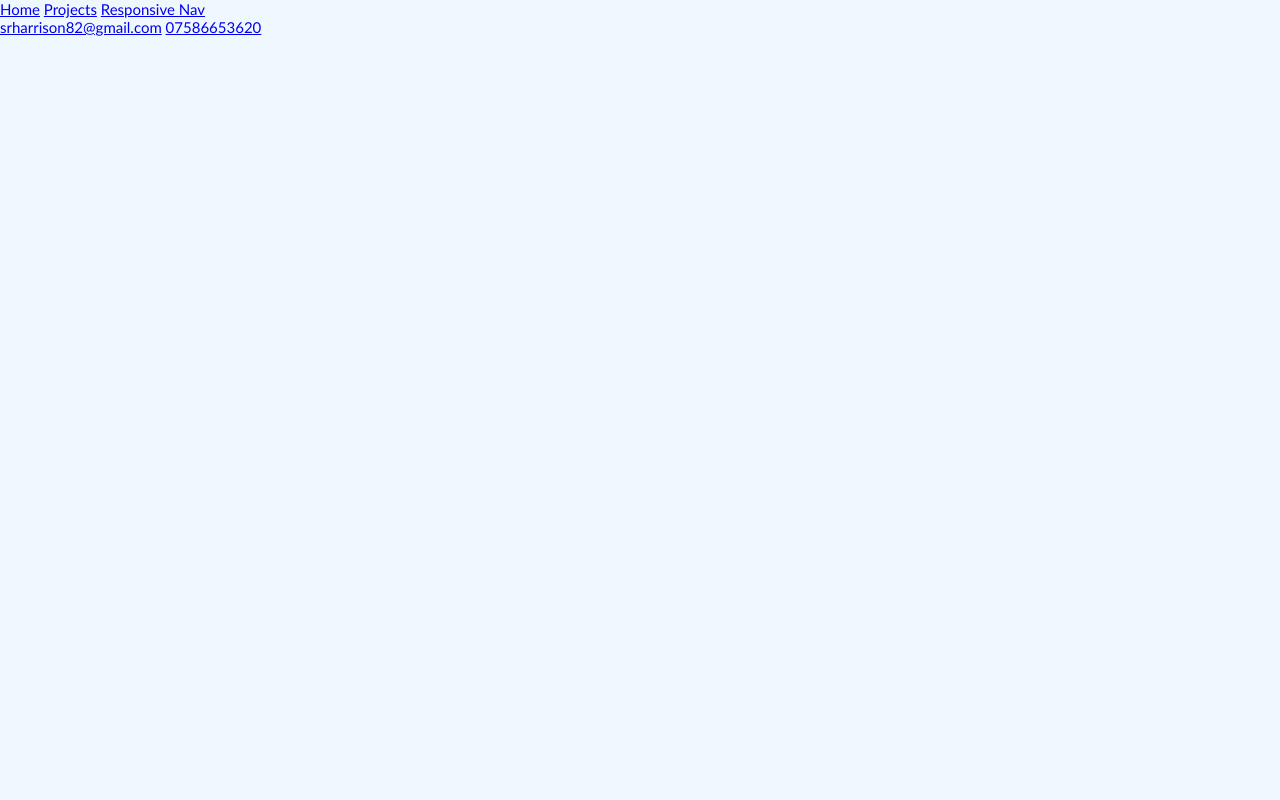
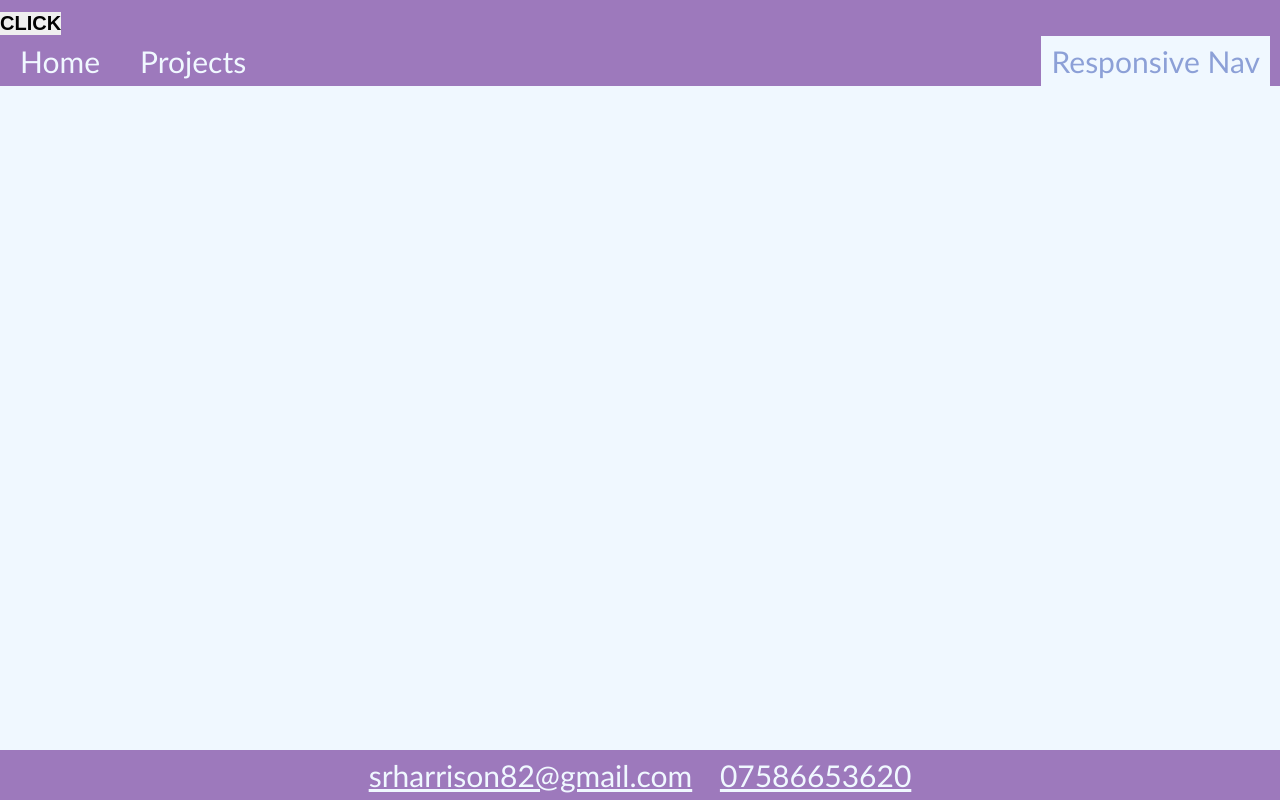
Before and after one commit to srharrison82/responsiveNav, a plain HTML site: page index.html in a window 1280 px wide. Drawn offline with Linux system fonts and the light colour scheme.

Commit message:
Added button

```diff
--- a/app.js
+++ b/app.js
@@ -1 +1,12 @@
 console.log('Hello World');
+
+const navToggle = document.querySelector('.nav-toggle');
+const links = document.querySelector('.links');
+
+navToggle.addEventListener('click', function() {
+    if (links.classList.contains('show-list')) {
+        links.classList.remove('show-list');
+    } else {
+        links.classList.add('show.links');
+    }
+});
--- a/index.css
+++ b/index.css
@@ -17,11 +17,11 @@ body {
     background-color:aliceblue;
 }
 
-/* nav {
+nav {
     position: fixed;
     top: 0;
     width: 100%;
-    background-color:cadetblue;
+    background-color:#9D79BC;
     font-size: 30px;
 }
 
@@ -29,52 +29,32 @@ nav a {
     display: inline-block;
     color: aliceblue;
     text-decoration: none;
+    padding: 0 10px;
     margin: 0 10px;
-    height: 40px;
+    line-height: 50px;
 }
 
 nav a:hover {
-    background-color:darkcyan;
+    background-color:#A14DA0;
     color: aliceblue;
 }
 
 nav a.active {
     background-color:aliceblue;
-    color: cadetblue;
+    color: #8CA0D7;
 }
 
 #home-nav,
 #projects-nav {
     float: left;
-    padding: 5px 10px;
 }
 
 #number-nav {
     float: right;
-    padding: 5px 10px;
-    font-size: 25px;
-}
-
-@media only screen and (max-width: 500px) {
-    nav a {
-        width: auto;
-    }
-
-    nav {
-        font-size: 15px;
-    }
-    #number-nav {
-        font-size: 15px;
-        padding: 10px 5px;
-    }
-    #home-nav,
-    #projects-nav {
-        padding: 10px 5px;
-    }
 }
 
 footer {
-    background-color:cadetblue;
+    background-color:#9D79BC;
     font-size: 30px;
     padding: 0 5%;
     width: 100%;
@@ -85,8 +65,7 @@ footer {
 
 footer a {
     text-align: center;
-    height: 40px;
-    line-height: 40px;
+    line-height: 50px;
     color: aliceblue;
     padding: 0 10px;
 }
@@ -102,4 +81,4 @@ footer a {
     footer a {
         padding: 0 5px;
     }
-} */
+}
--- a/index.html
+++ b/index.html
@@ -4,21 +4,26 @@
     <meta charset="utf-8" />
     <meta http-equiv="X-UA-Compatible" content="IE=edge" />
     <meta name="viewport" content="width=device-width, initial-scale=1.0" />
-    <link rel="stylesheet" href="./index.css" />
+    <link rel="stylesheet" href="./index.css"/>
     <title>Responsive Nav</title>
   </head>
 
   <body id="top">
     <header>
       <nav>
-        <a href="../../index.html" id="home-nav">Home</a>
-        <a href="../projects.html#counter-link" id="projects-nav">Projects</a>
-        <a class="active" href="./numberCounter.html" id="number-nav">Responsive Nav</a>
+        <button class="nav-toggle">
+          <h1>CLICK</h1>
+        </button>
+        <div class="links">
+          <a href="./index.html" id="home-nav">Home</a>
+          <a href="./index.html" id="projects-nav">Projects</a>
+          <a class="active" href="./index.html" id="number-nav">Responsive Nav</a>
+        </div>
       </nav>
     </header>
 
     <main>
-        <script type="text/javascript" src="./app.js"></script>
+      <script type="text/javascript" src="./app.js"></script>
     </main>
 
     <footer>
```
